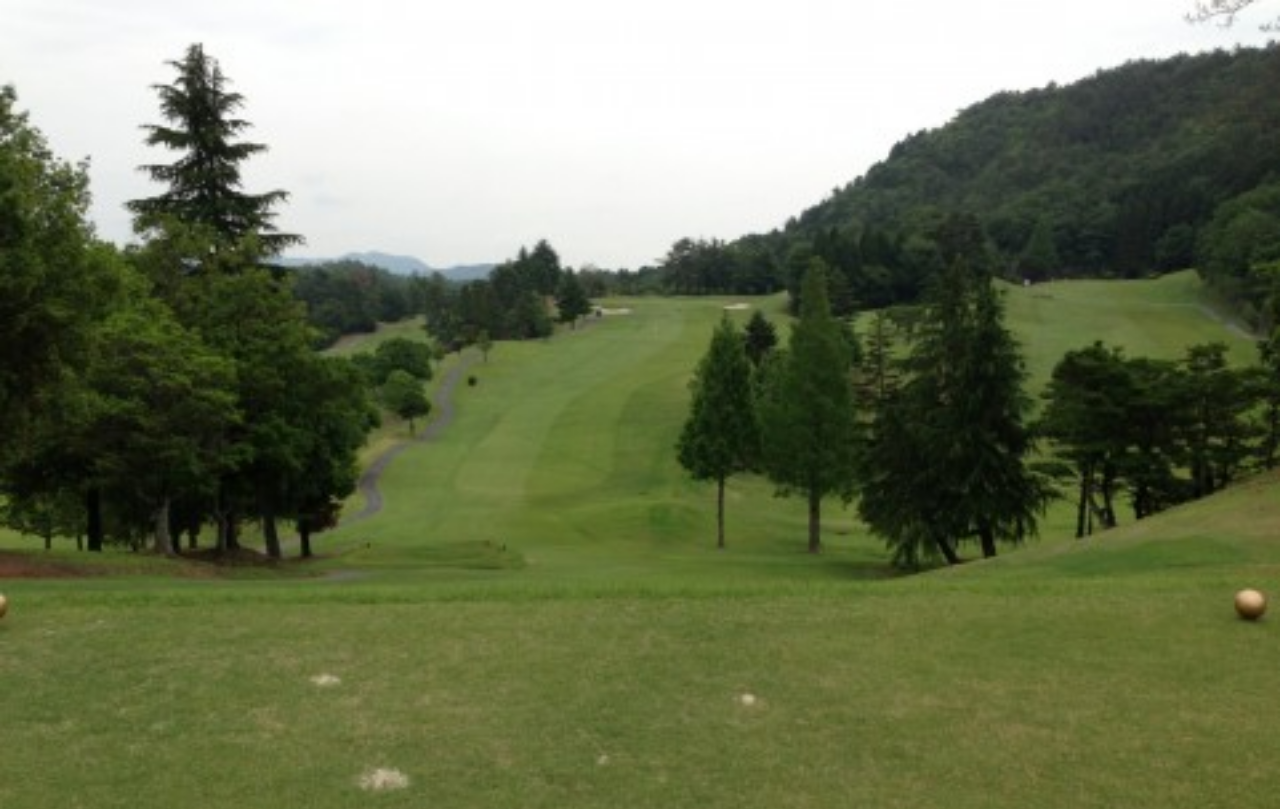
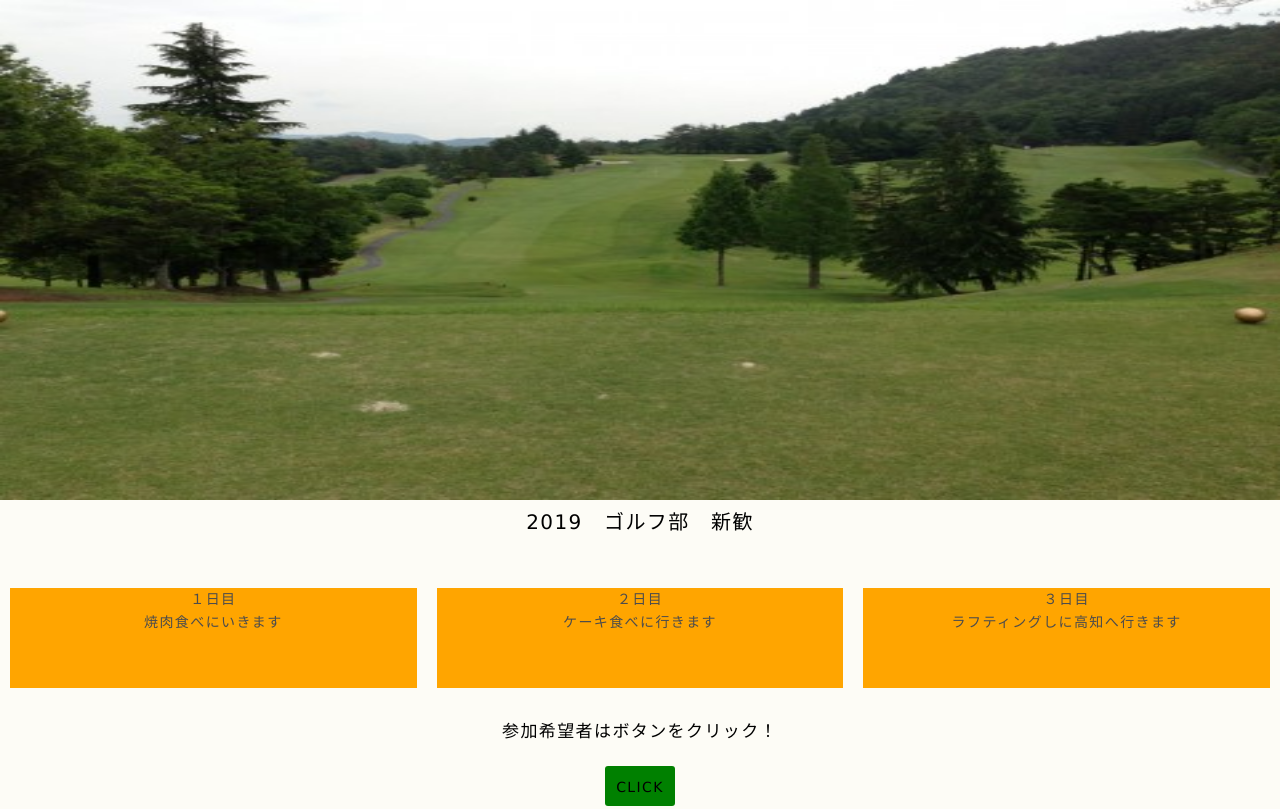
Before and after one commit to makinitta/responsive-site, a plain HTML site: page index.html in a window 1280 px wide. Shown: the top 809 px of the page. Drawn offline with nearby package versions, Linux system fonts and the light colour scheme.

Commit message:
responsive-site

```diff
--- a/css/style.css
+++ b/css/style.css
@@ -75,11 +75,16 @@ p{
               margin-right: auto;
 
 }
-
-header img{
-    width:100%;
-    height:auto;
-}
+@media (max-width: 768px) {
+    header img{
+     height: 250px;
+  width: 100%;
+    }}
+@media (min-width: 769px){
+    header img{
+        height:500px;
+        width:100%;
+}}
 
 .go {
         display:inline-block;
```
